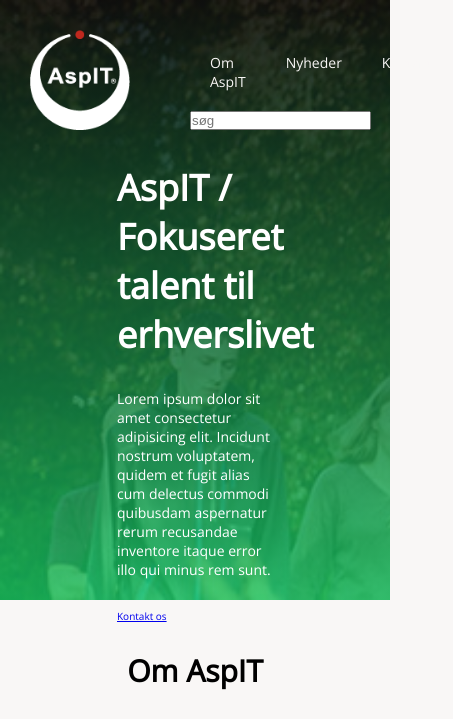
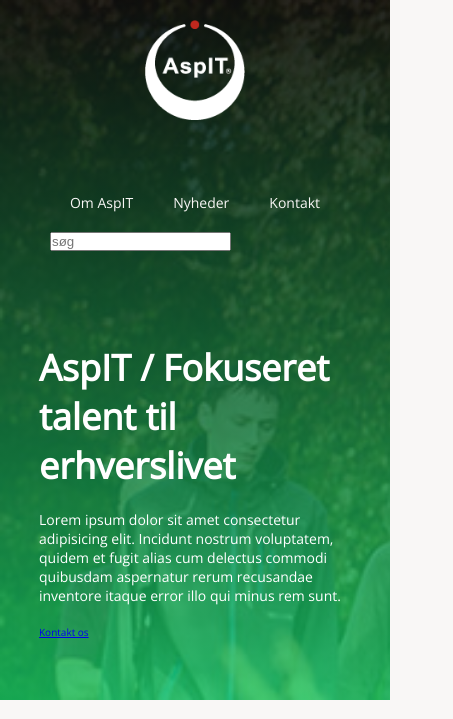
Before and after one commit to AsgerBPedersen/aspIT, a website: page index.html in a window 390 px wide. Shown: the top 719 px of the page, 453 px wide, since content can reach past the window. Drawn offline with nearby package versions, Linux system fonts and the light colour scheme; files that its build step writes are made by us from their sources.

Commit message:
made the header responsive

```diff
--- a/sass/layout/_header.scss
+++ b/sass/layout/_header.scss
@@ -33,7 +33,7 @@
 }
 
 .headline {
-    width: 40vw;
+    width: 50vw;
     .heading-primary {
         margin-bottom: 3rem;
     }
@@ -41,3 +41,26 @@
         margin-bottom: 3rem;
     }
 }
+
+@media (max-width: 700px) {
+    .header-topwrapper {
+        flex-direction: column;
+        .logo-box {
+            margin: 2rem 0;
+        }
+    }
+
+    .headline {
+        width: 80vw;
+        .heading-primary {
+            margin-bottom: 2rem;
+        }
+        .paragraph {
+            margin-bottom: 2rem;
+        }
+    }
+
+    .site-header {
+        height: 70rem;
+    }
+}
```
